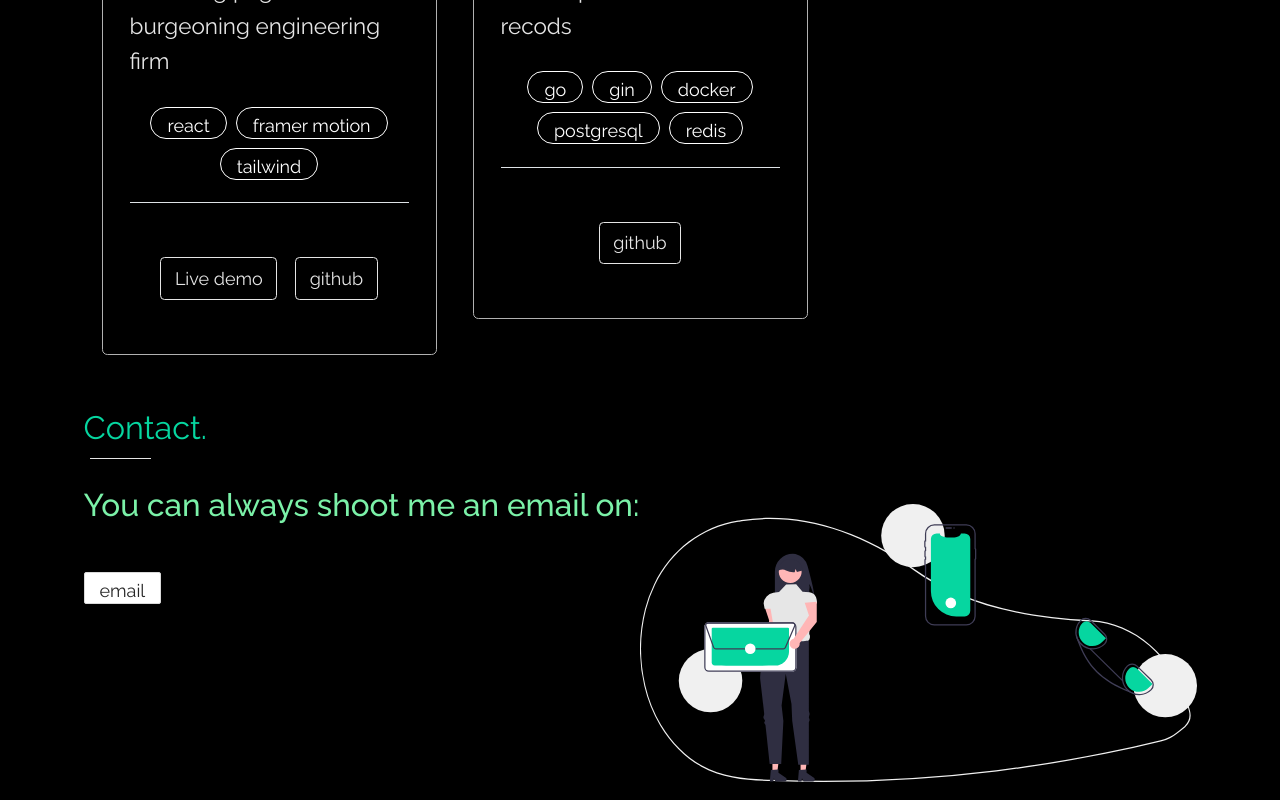
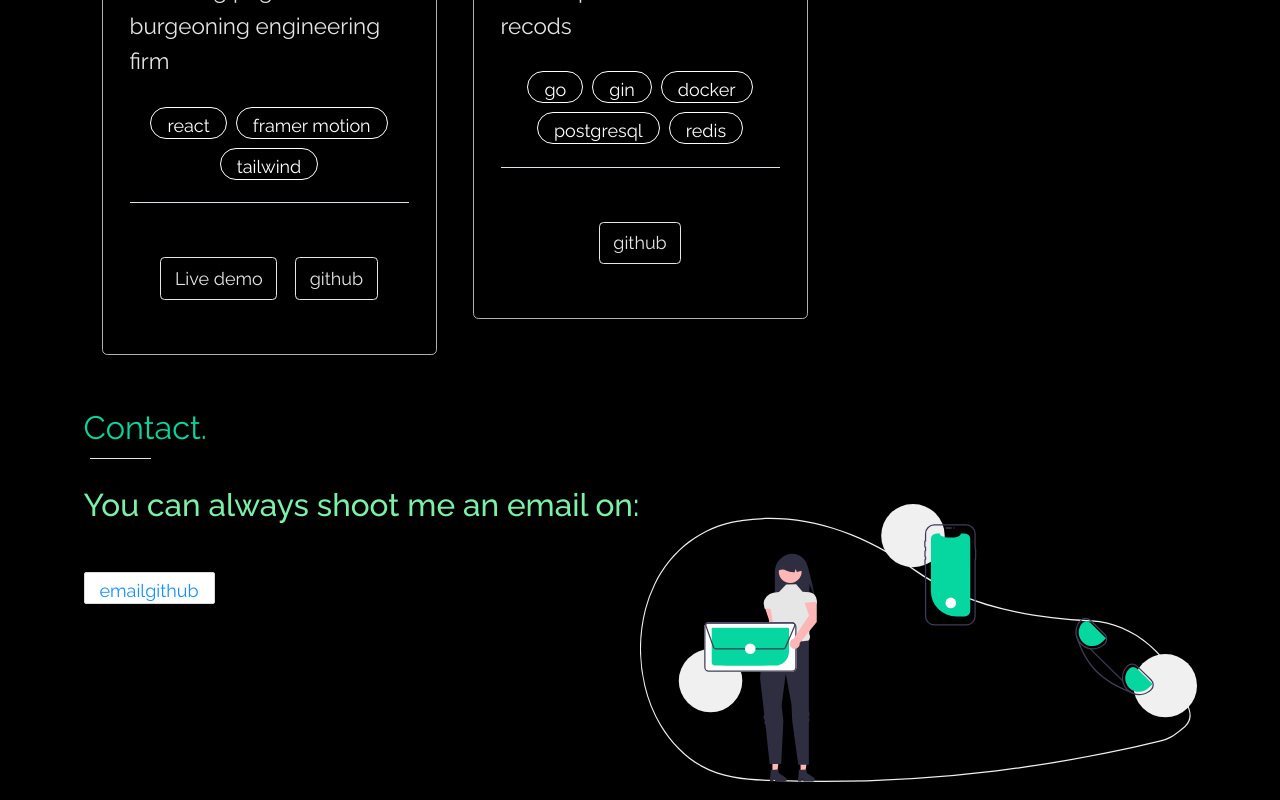
Before and after one commit to dglitxh/portfolio, a React (Create React App) app: page / in a window 1280 px wide. Shown: the part 3046-3846 px from the top of the page. Built offline with nearby package versions, Linux system fonts and the light colour scheme.

Commit message:
Update Contact.js

```diff
--- a/src/components/Contact.js
+++ b/src/components/Contact.js
@@ -33,6 +33,8 @@ const Contact = () => {
                 >
                   email
                 </a>
+
+<a href="GitHub">github</a>
               </Button>
             </h3>
           </div>
```
